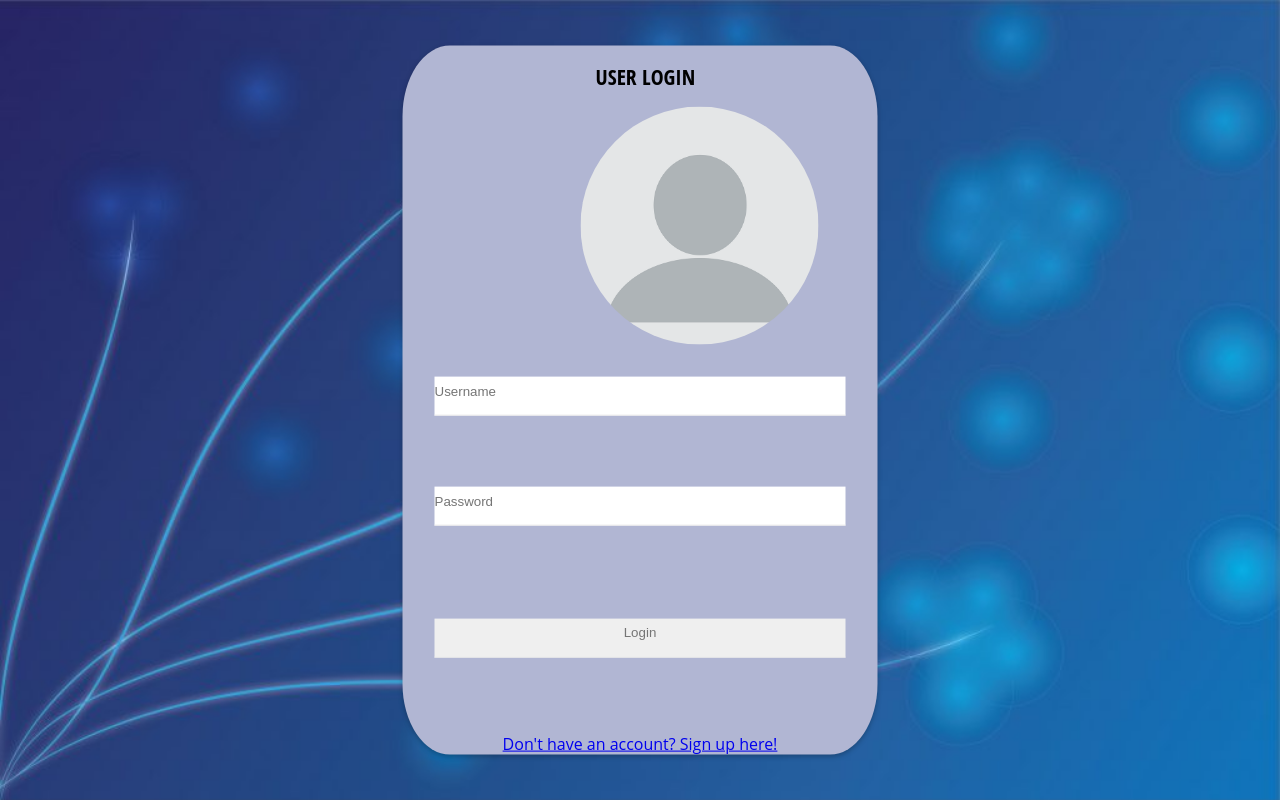
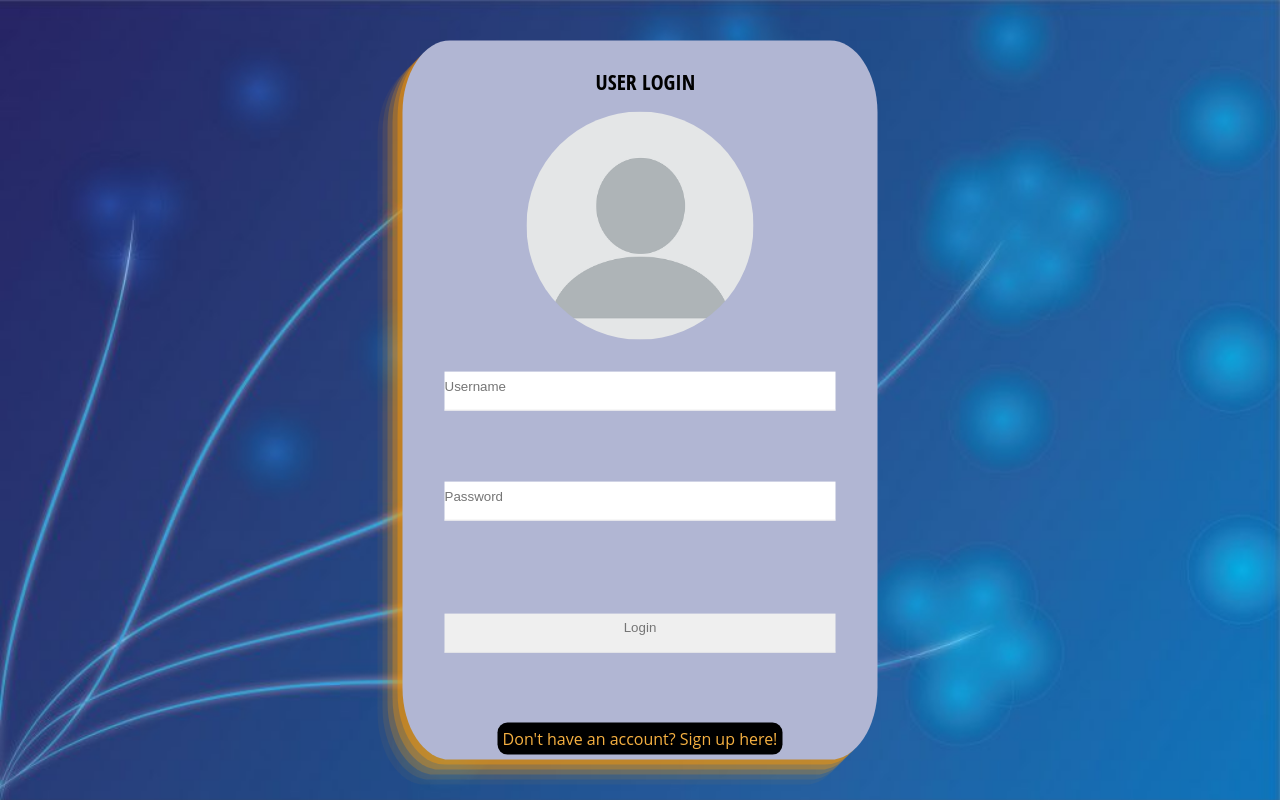
Before and after one commit to nickCovington/truckerMaps, a Flask app: page /login in a window 1280 px wide. Run offline with Flask 2, Linux system fonts and the light colour scheme; some libraries are stand-ins or nearby versions.

Commit message:
login styling

```diff
--- a/static/styles.css
+++ b/static/styles.css
@@ -10,6 +10,7 @@ body {
   background-image: url("bcimg.jpg");
 
 }
+
 .lgin {
   border-radius: 10%;
   width: 40%;
@@ -24,7 +25,30 @@ body {
   -o-transform: translate(-50%,-50%);
   -ms-transform: translate(-50%,-50%);
   transform: translate(-50%,-50%);
-    box-shadow: 0px 2px 5px rgba(0,0,0,.25);}
+  box-shadow: 0px 2px 5px rgba(0,0,0,.25);
+  box-shadow: rgba(255, 153, 0, 0.4) -5px 5px,
+              rgba(255, 153, 0, 0.3) -10px 10px,
+              rgba(255, 153, 0, 0.2) -15px 15px,
+              rgba(255, 153, 0, 0.1) -20px 20px,
+              rgba(255, 153, 0, 0.05) -25px 25px;
+  padding: 10px;
+}
+
+#login-photo{
+  margin: auto;
+}
+
+#sign-up-msg{
+  color: #F5B041;
+  background: black;
+  border-radius: 10px;
+  padding: 5px;
+  text-decoration: none;
+}
+
+#sign-up-msg:hover{
+  color: #B00BF5;
+}
 
 form {
     display: block;
--- a/templates/login.html
+++ b/templates/login.html
@@ -9,7 +9,7 @@
     <div class="lgin">
         <h2 align=center>User Login</h2>
 
-        <img src="/static/profpic.jpg" alt="">
+        <img id="login-photo" src="/static/profpic.jpg" alt="">
         <div></div>
         {% with messages = get_flashed_messages() %}
         {% if messages %}
@@ -31,14 +31,14 @@
                 <br><br>
                 {{ form.submit }}
             </form>
-            <a href="/signup">Don't have an account? Sign up here!</a>
+            <a id="sign-up-msg" href="/signup">Don't have an account? Sign up here!</a>
         </div>
 
 
     </div>
 
 
-<!--         <form name="lgnform" id="lgnform" method='POST' action ="/login">
+    <!--         <form name="lgnform" id="lgnform" method='POST' action ="/login">
             <img src="/static/profpic.jpg" alt=""><br><br>
             <input type="text" title="username" id="uname" placeholder="username" />
             <input type="password" title="password" id="psw" placeholder="password" />
```
Lines whose indentation alone changed are shown as unchanged.
